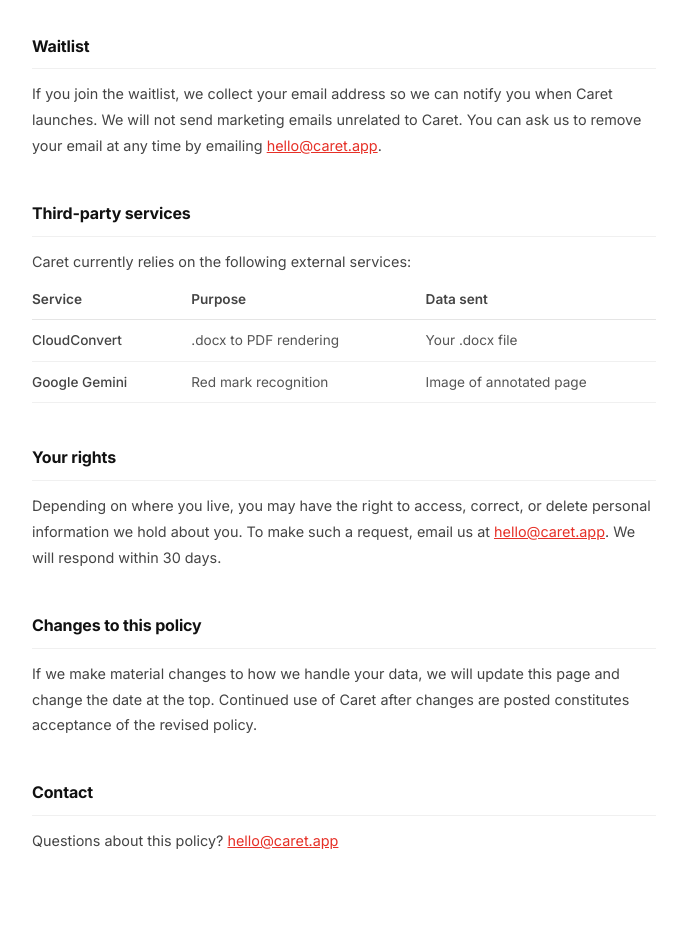
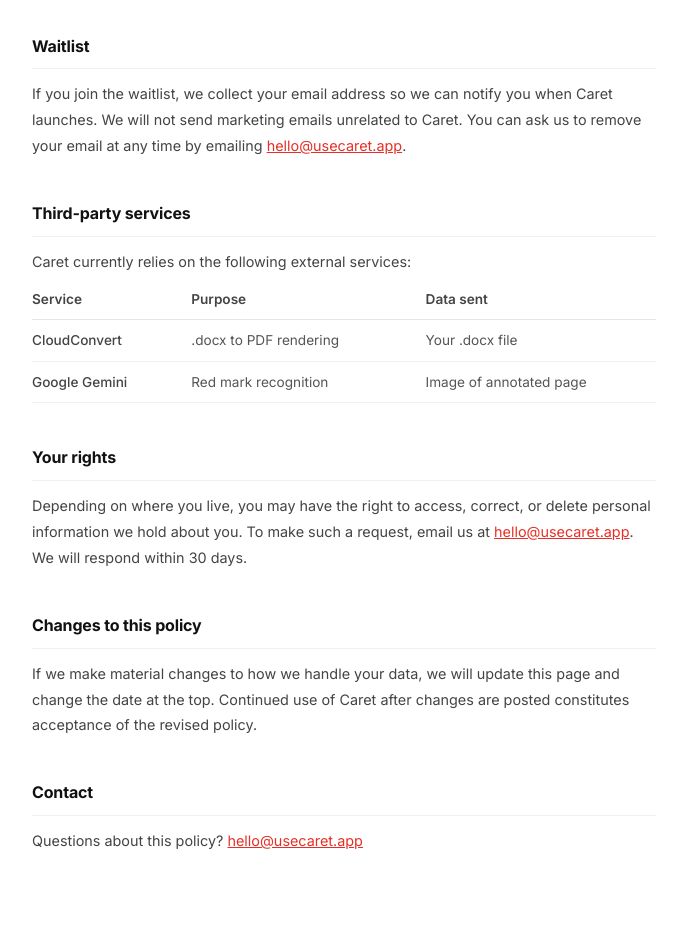
Before and after one commit to Lucassnam/penlowebsite, a Next.js app: page /privacy in a window 1280 px wide. Shown: the part 1040-1992 px from the top of the page, without its empty margins (296-983 px from the left). Built offline with nearby package versions, Linux system fonts and the light colour scheme.

Commit message:
Fix contact email domain to usecaret.app

```diff
--- a/app/privacy/page.tsx
+++ b/app/privacy/page.tsx
@@ -81,8 +81,8 @@
               If you join the waitlist, we collect your email address so we can notify you when Caret
               launches. We will not send marketing emails unrelated to Caret. You can ask us to remove
               your email at any time by emailing{" "}
-              <a href="mailto:hello@caret.app" style={{ color: "#E63027", textDecoration: "underline" }}>
-                hello@caret.app
+              <a href="mailto:hello@usecaret.app" style={{ color: "#E63027", textDecoration: "underline" }}>
+                hello@usecaret.app
               </a>
               .
             </p>
@@ -117,8 +117,8 @@
             <p>
               Depending on where you live, you may have the right to access, correct, or delete
               personal information we hold about you. To make such a request, email us at{" "}
-              <a href="mailto:hello@caret.app" style={{ color: "#E63027", textDecoration: "underline" }}>
-                hello@caret.app
+              <a href="mailto:hello@usecaret.app" style={{ color: "#E63027", textDecoration: "underline" }}>
+                hello@usecaret.app
               </a>
               . We will respond within 30 days.
             </p>
@@ -135,8 +135,8 @@
           <Section title="Contact">
             <p>
               Questions about this policy?{" "}
-              <a href="mailto:hello@caret.app" style={{ color: "#E63027", textDecoration: "underline" }}>
-                hello@caret.app
+              <a href="mailto:hello@usecaret.app" style={{ color: "#E63027", textDecoration: "underline" }}>
+                hello@usecaret.app
               </a>
             </p>
           </Section>
--- a/components/sections/Faq.tsx
+++ b/components/sections/Faq.tsx
@@ -53,7 +53,7 @@
           </h2>
           <p className="mt-4 font-body text-base text-ink-muted">
             We&apos;ve got answers. If not,{" "}
-            <a href="mailto:hello@caret.app" className="text-pen underline underline-offset-2 hover:text-pen/80 transition-colors">
+            <a href="mailto:hello@usecaret.app" className="text-pen underline underline-offset-2 hover:text-pen/80 transition-colors">
               email us.
             </a>
           </p>
--- a/components/sections/Footer.tsx
+++ b/components/sections/Footer.tsx
@@ -48,7 +48,7 @@
               {[
                 { label: "Privacy Policy", href: "/privacy" },
                 { label: "Terms of Service", href: "#" },
-                { label: "Contact", href: "mailto:hello@caret.app" },
+                { label: "Contact", href: "mailto:hello@usecaret.app" },
               ].map((item) => (
                 <li key={item.label}>
                   <a
```
